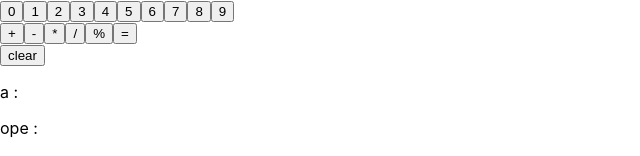
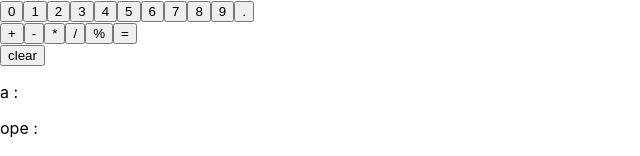
Before and after one commit to haruto17/react-keisan, a React (Create React App) app: page / in a window 1280 px wide. Shown: the top 156 px of the page, without its empty margins (0-640 px from the left). Built offline with nearby package versions, Linux system fonts and the light colour scheme.

Commit message:
小数点の追加

```diff
--- a/src/App.tsx
+++ b/src/App.tsx
@@ -29,6 +29,22 @@ function App() {
     }
     setOperator(ope);
     setisOpe(true);
+  };
+
+  const handleCommaClick = () => {
+    if (isOpe) {
+      if (b.length === 0) {
+        return;
+      }
+      let new_b = b + ".";
+      setB(new_b);
+    } else if (!isOpe) {
+      if (a.length === 0) {
+        return;
+      }
+      let new_a = a + ".";
+      setA(new_a);
+    }
   };
 
   const handleEqualButtonClick = () => {
@@ -138,6 +154,9 @@ function App() {
         >
           9
         </button>
+        <button type="button" onClick={() => handleCommaClick()}>
+          .
+        </button>
       </div>
       <div>
         <button type="button" onClick={() => handleOpeButtonClick("+")}>
```
